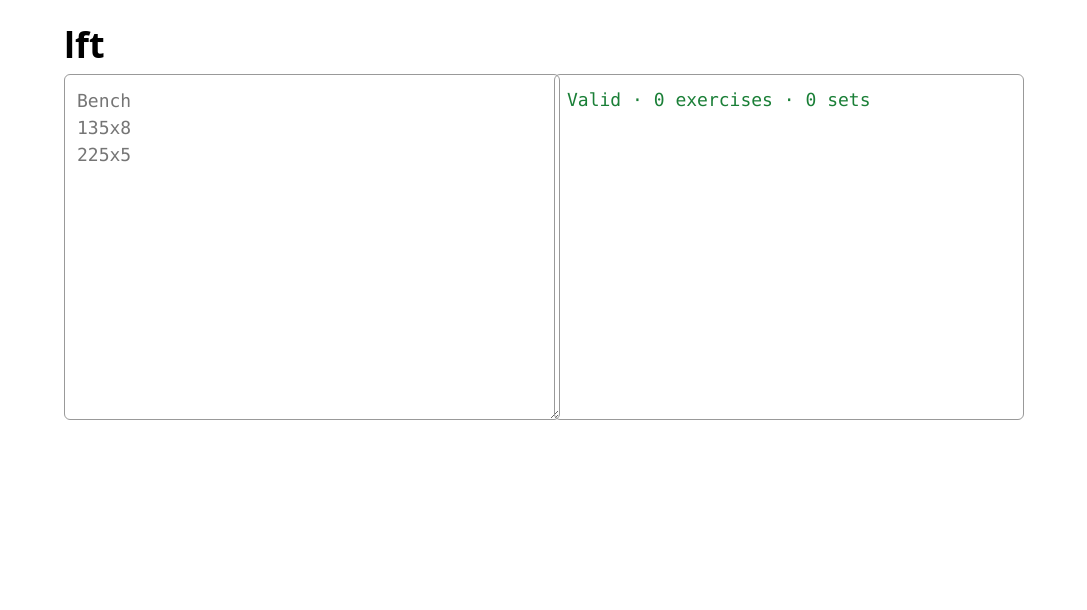
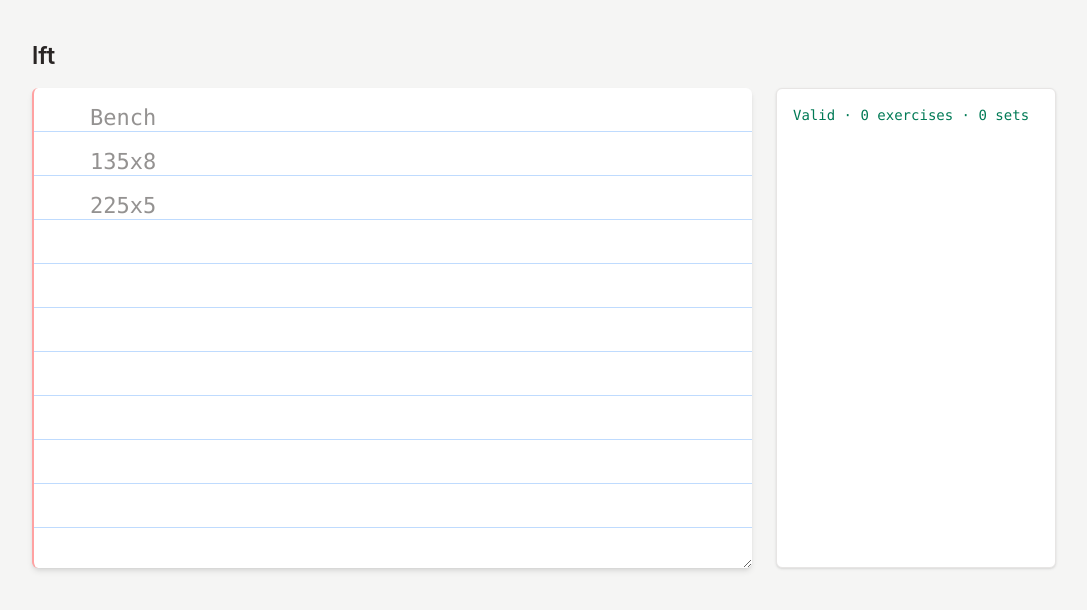
Before and after one commit to sheldonkwok/lft, a React (Vite) app: page / in a window 1280 px wide. Shown: the top 610 px of the page, without its empty margins (96-1183 px from the left). Built offline with nearby package versions, Linux system fonts and the light colour scheme.

Commit message:
style: Classic ruled notebook

```diff
--- a/package.json
+++ b/package.json
@@ -18,10 +18,12 @@
 	"devDependencies": {
 		"@biomejs/biome": "2.4.11",
 		"@playwright/test": "^1.59.1",
+		"@tailwindcss/vite": "^4.2.2",
 		"@types/node": "^24.12.2",
 		"@types/react": "^19.2.14",
 		"@types/react-dom": "^19.2.3",
 		"@vitejs/plugin-react": "^6.0.1",
+		"tailwindcss": "^4.2.2",
 		"typescript": "~6.0.2",
 		"vite": "^8.0.4"
 	}
--- a/src/App.css
+++ /dev/null
@@ -1,58 +0,0 @@
-.app {
-	max-width: 960px;
-	margin: 0 auto;
-	padding: 32px 20px;
-	font-family: ui-monospace, SFMono-Regular, Menlo, Monaco, Consolas, monospace;
-}
-
-.app h1 {
-	margin: 0 0 16px;
-	font-family: system-ui, sans-serif;
-}
-
-.workspace {
-	display: grid;
-	grid-template-columns: 1fr 1fr;
-	gap: 20px;
-	align-items: start;
-}
-
-@media (max-width: 720px) {
-	.workspace {
-		grid-template-columns: 1fr;
-	}
-}
-
-.workout-input {
-	width: 100%;
-	min-height: 320px;
-	padding: 12px;
-	font: inherit;
-	line-height: 1.5;
-	border: 1px solid #999;
-	border-radius: 6px;
-	background: transparent;
-	color: inherit;
-	resize: vertical;
-}
-
-.status {
-	padding: 12px;
-	border: 1px solid #999;
-	border-radius: 6px;
-	min-height: 320px;
-}
-
-.status-valid {
-	color: #1a7f37;
-}
-
-.status-errors {
-	list-style: none;
-	margin: 0;
-	padding: 0;
-	display: flex;
-	flex-direction: column;
-	gap: 6px;
-	color: #b42318;
-}
--- a/src/App.tsx
+++ b/src/App.tsx
@@ -1,5 +1,4 @@
 import { useMemo, useState } from "react";
-import "./App.css";
 import { EXERCISES } from "./exercises";
 import { parseWorkout } from "./parser";
 
@@ -10,28 +9,38 @@ function App() {
 	const totalSets = result.exercises.reduce((n, e) => n + e.sets.length, 0);
 
 	return (
-		<main className="app">
-			<h1>lft</h1>
-			<div className="workspace">
+		<main className="min-h-screen bg-stone-100 px-5 py-10">
+			<div className="mx-auto grid max-w-5xl gap-6 md:grid-cols-[1fr_280px]">
+				<div>
+					<h1 className="mb-4 font-sans text-2xl font-semibold text-stone-800">
+						lft
+					</h1>
 					<textarea
 						data-testid="workout-input"
-					className="workout-input"
 						value={text}
 						onChange={(e) => setText(e.target.value)}
 						placeholder="Bench&#10;135x8&#10;225x5"
 						spellCheck={false}
 						autoCapitalize="off"
 						autoCorrect="off"
+						className="block min-h-[480px] w-full resize-y rounded-md border-l-2 border-red-300 bg-white py-2 pr-5 pl-14 font-mono text-[22px] leading-[44px] text-stone-800 shadow-md outline-none focus:ring-2 focus:ring-blue-400 bg-[linear-gradient(to_bottom,transparent_0,transparent_43px,#bfdbfe_43px,#bfdbfe_44px)] [background-size:100%_44px] [background-attachment:local]"
 					/>
-				<aside className="status">
+				</div>
+				<aside className="rounded-md border border-stone-200 bg-white p-4 font-mono text-sm shadow-sm md:mt-12">
 					{valid ? (
-						<div data-testid="status-valid" className="status-valid">
+						<div
+							data-testid="status-valid"
+							className="font-medium text-emerald-700"
+						>
 							Valid · {result.exercises.length} exercise
 							{result.exercises.length === 1 ? "" : "s"} · {totalSets} set
 							{totalSets === 1 ? "" : "s"}
 						</div>
 					) : (
-						<ul data-testid="status-errors" className="status-errors">
+						<ul
+							data-testid="status-errors"
+							className="flex flex-col gap-1.5 text-red-700"
+						>
 							{result.errors.map((err) => (
 								<li key={`${err.line}-${err.message}`} data-testid="error-line">
 									Line {err.line}: {err.message}
--- a/src/index.css
+++ b/src/index.css
@@ -1,10 +1,7 @@
+@import "tailwindcss";
+
 :root {
-	font:
-		18px / 145% system-ui,
-		"Segoe UI",
-		Roboto,
-		sans-serif;
-	color-scheme: light dark;
+	color-scheme: light;
 }
 
 body {
--- a/vite.config.ts
+++ b/vite.config.ts
@@ -1,7 +1,8 @@
+import tailwindcss from "@tailwindcss/vite";
 import react from "@vitejs/plugin-react";
 import { defineConfig } from "vite";
 
 // https://vite.dev/config/
 export default defineConfig({
-	plugins: [react()],
+	plugins: [react(), tailwindcss()],
 });
```
Also changed, not shown: 1 other file (tests, documents, lock files or other folders). Lines whose indentation alone changed are shown as unchanged.
